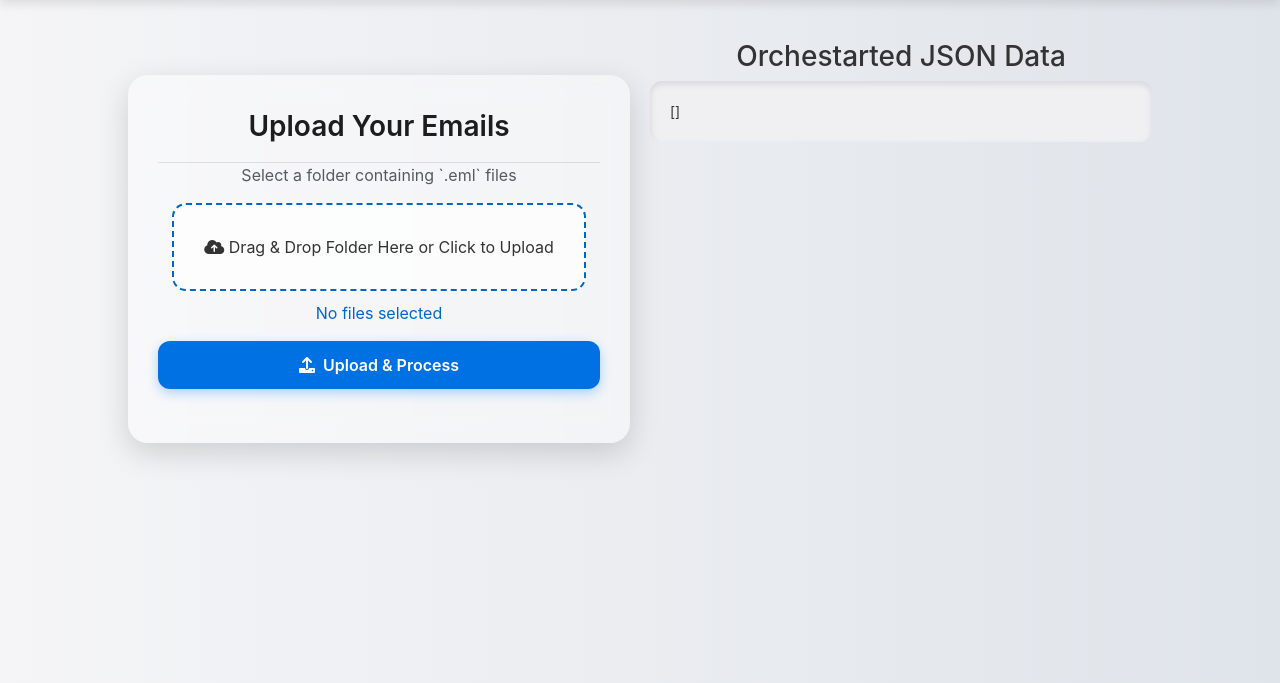
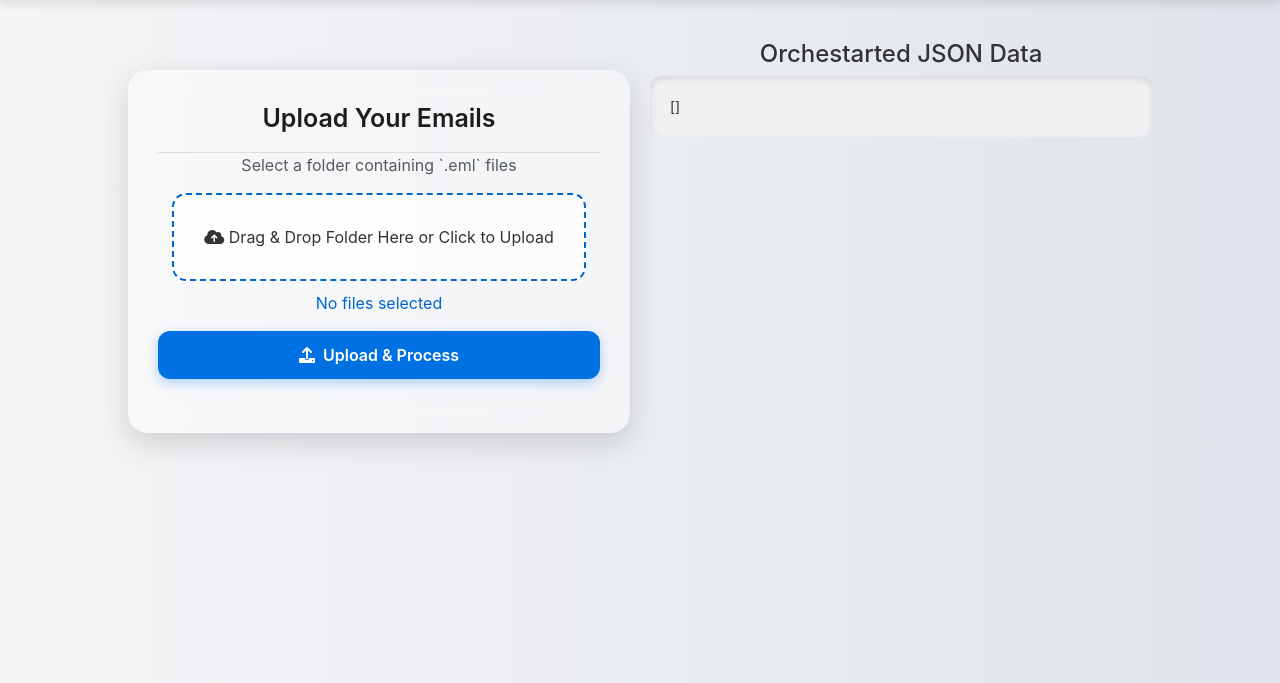
Before and after one commit to nareshmiryala/gaied-guardians-of-the-galaxy-v2, a Flask app: page / in a window 1280 px wide. Shown: the part 68-751 px from the top of the page. Run offline with Flask 2, Linux system fonts and the light colour scheme; some libraries are stand-ins or nearby versions; some web fonts are replaced.

Commit message:
style change

```diff
--- a/code/src/smart-email-orchestrator/templates/index.html
+++ b/code/src/smart-email-orchestrator/templates/index.html
@@ -47,7 +47,7 @@
             padding: 30px;
             backdrop-filter: blur(12px);
             box-shadow: 0 10px 30px rgba(0, 0, 0, 0.15);
-            margin-top: 7%;
+            margin-top: 6%;
         }
         .dropzone {
             border: 2px dashed #06c;
@@ -98,7 +98,7 @@
             color: #06c;
         }
         .header-banner {
-            font-size: 28px;
+            font-size: 25px;
             font-weight: 600;
             color: #1d1d1f;
             padding-bottom: 15px;
@@ -181,7 +181,7 @@
 
         <!-- JSON Viewer Section -->
         <div class="json-viewer">
-            <h3 style="text-align: center;">Orchestarted JSON Data</h3>
+            <h4 style="text-align: center;">Orchestarted JSON Data</h4>
             <div id="json-container">[]</div>
         </div>
 
```
